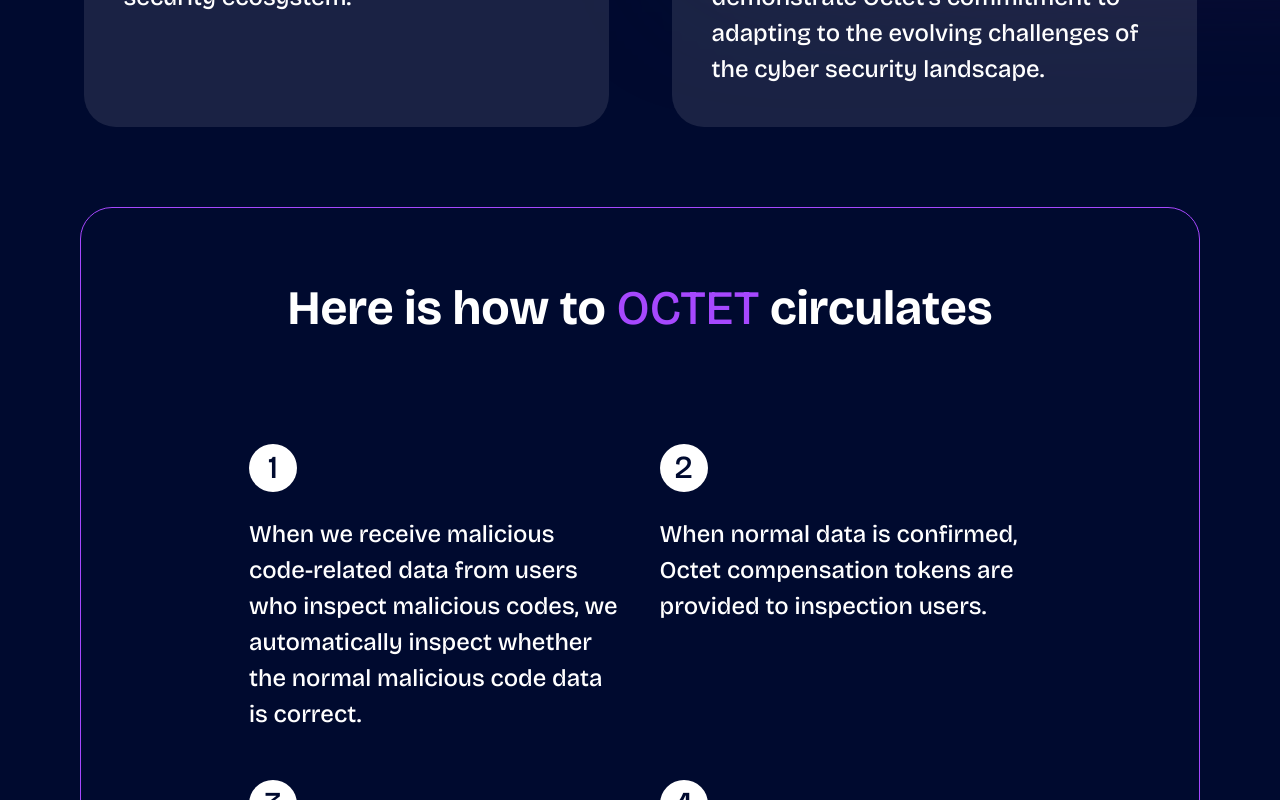
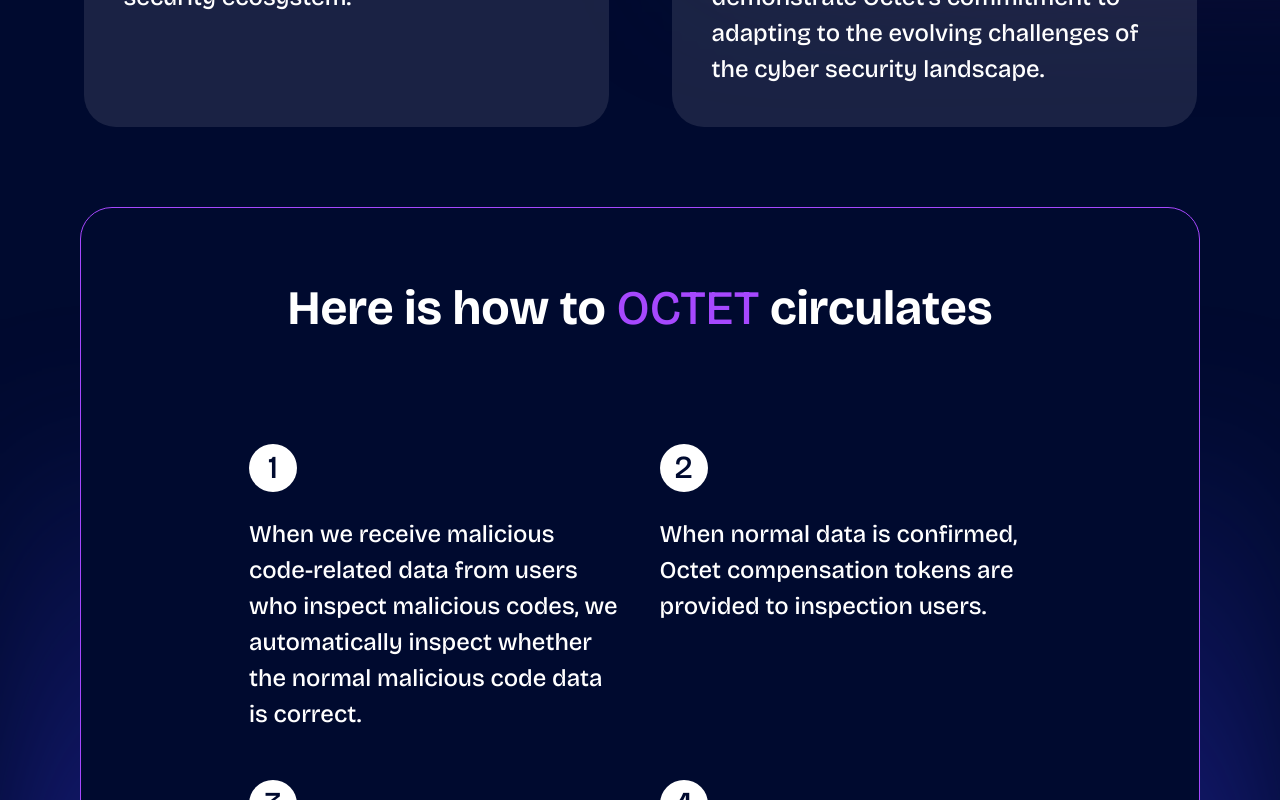
Before and after one commit to chochodev/Octet-app, a React (Create React App) app: page / in a window 1280 px wide. Shown: the part 4000-4800 px from the top of the page. Built offline with nearby package versions, Linux system fonts and the light colour scheme.

Commit message:
updated the howtoget section with gradient effect

```diff
--- a/src/views/home/s4_howtoget/index.jsx
+++ b/src/views/home/s4_howtoget/index.jsx
@@ -24,7 +24,7 @@
 
   return (
     <div id='howtoget' className={`relative pt-[3rem] sm:pt-[4rem] md:pt-[5rem] w-full min-h-[50rem] ${padding_style} `}>
-      <div className="flex flex-col items-center gap-[4rem] md:gap-[6.25rem] w-full rounded-[32px] border-solid border-[1px] border-secondary-dim py-[4rem] px-[5%] md:px-[15%] ">
+      <div className="relative z-[2] flex flex-col items-center gap-[4rem] md:gap-[6.25rem] w-full rounded-[32px] bg-background border-solid border-[1px] border-secondary-dim py-[4rem] px-[5%] md:px-[15%] ">
         <h2 className='relative z-[2] text-[1.5rem] sm:text-[2rem] md:text-[3rem] text-center font-bold'>Here is how to <span className='text-secondary-dim'>OCTET</span> circulates</h2>
         <div className="grid lg:grid-cols-2 lg:justify-evenly gap-y-[3rem] gap-[5%] w-full">
           {items.map((item, index) => {
@@ -39,6 +39,11 @@
           })}
         </div>
       </div>
+
+      {/* GRADIENT COLORS */}
+      <div className='absolute top-0 left-0 flex h-full w-full'>
+        <div className="transform translate-y-[25%] h-[40%] xl:h-[100%] w-[100vw] bg-gradient-to-b blur-3xl from-[#00000000] via-[#2A2BB9]/50 to-background"></div>
+      </div>
     </div>
   )
 }
```
